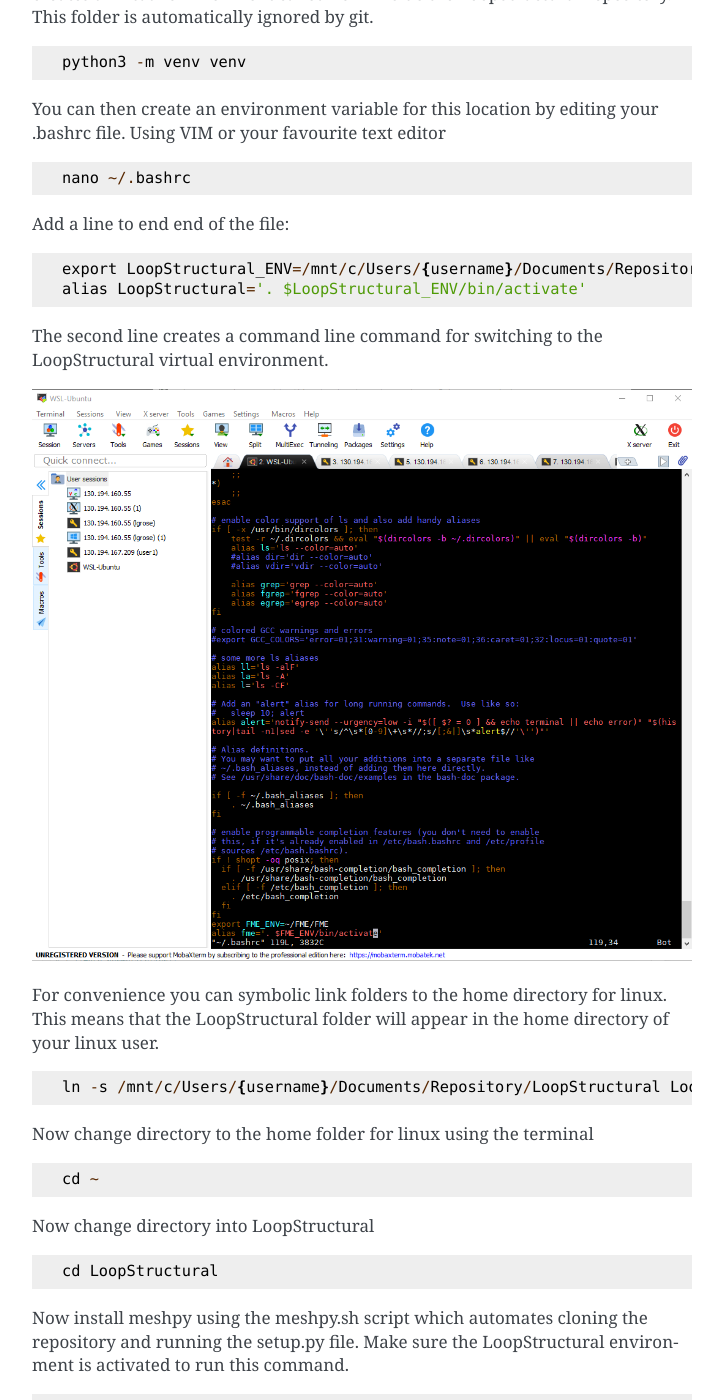
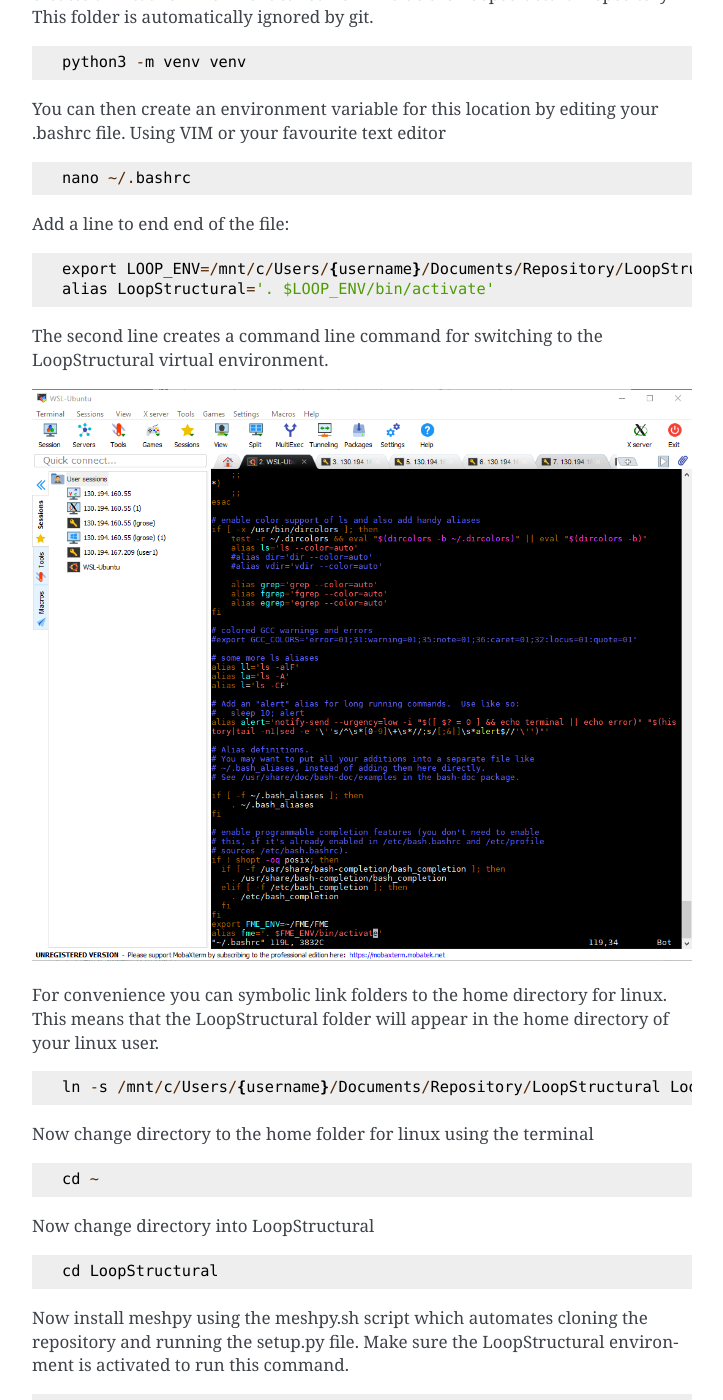
Before and after one commit to Loop3D/LoopStructural, a Sphinx documentation site: the page built from docs/source/installation.rst, in a window 1280 px wide and 1400 px high, scrolled down 4981 px. Shown: the whole window, without its empty margins (388-1111 px from the left). Built offline with Sphinx 7.4.7, drawn with Linux system fonts in a browser that asks for light colours; pages that are not in the unit, such as notebooks, are missing from menus; some of the changed text lies outside the part shown.

Commit message:
updating documentation for install

```diff
--- a/docs/source/installation.rst
+++ b/docs/source/installation.rst
@@ -129,6 +129,7 @@
 This creates a virtual environment called venv inside the LoopStructural repository.
 This folder is automatically ignored by git.
 
+
 .. code-block::
 
     python3 -m venv venv
@@ -144,8 +145,8 @@
 
 .. code-block::
 
-    export LoopStructural_ENV=/mnt/c/Users/{username}/Documents/Repository/LoopStructural/venv
-    alias LoopStructural='. $LoopStructural_ENV/bin/activate'
+    export LOOP_ENV=/mnt/c/Users/{username}/Documents/Repository/LoopStructural/venv
+    alias LoopStructural='. $LOOP_ENV/bin/activate'
 
 The second line creates a command line command for switching to the LoopStructural virtual environment.
 
```
Also changed, not shown: other parts of docs/source/installation.rst (+5 -1 lines).
